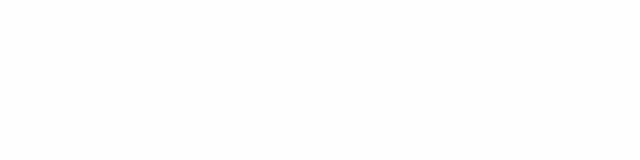
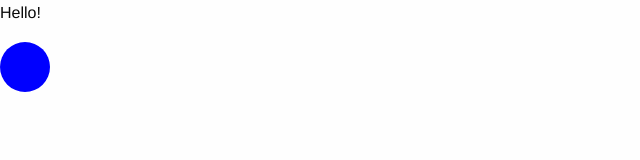
Before and after one commit to nelsonkimaiga/D3Graphs, a plain HTML site: page index.html in a window 1280 px wide. Shown: the whole page, without its empty margins (0-640 px from the left). Drawn offline with Linux system fonts and the light colour scheme.

Commit message:
svg elements added to dom

```diff
--- a/index.html
+++ b/index.html
@@ -9,8 +9,10 @@
     <link rel="stylesheet" href="css/app.css" />
     <script src="js/d3.min.js"></script>
   <body>
-
-
+      <p>Hello!</p>
+      <svg width="50" height="50">
+      <circle cx="25" cy="25" r="25" fill="blue"/>
+      </svg>
     <script src="js/vendor/jquery.min.js"></script>
     <script src="js/vendor/what-input.min.js"></script>
     <script src="js/foundation.min.js"></script>
```
